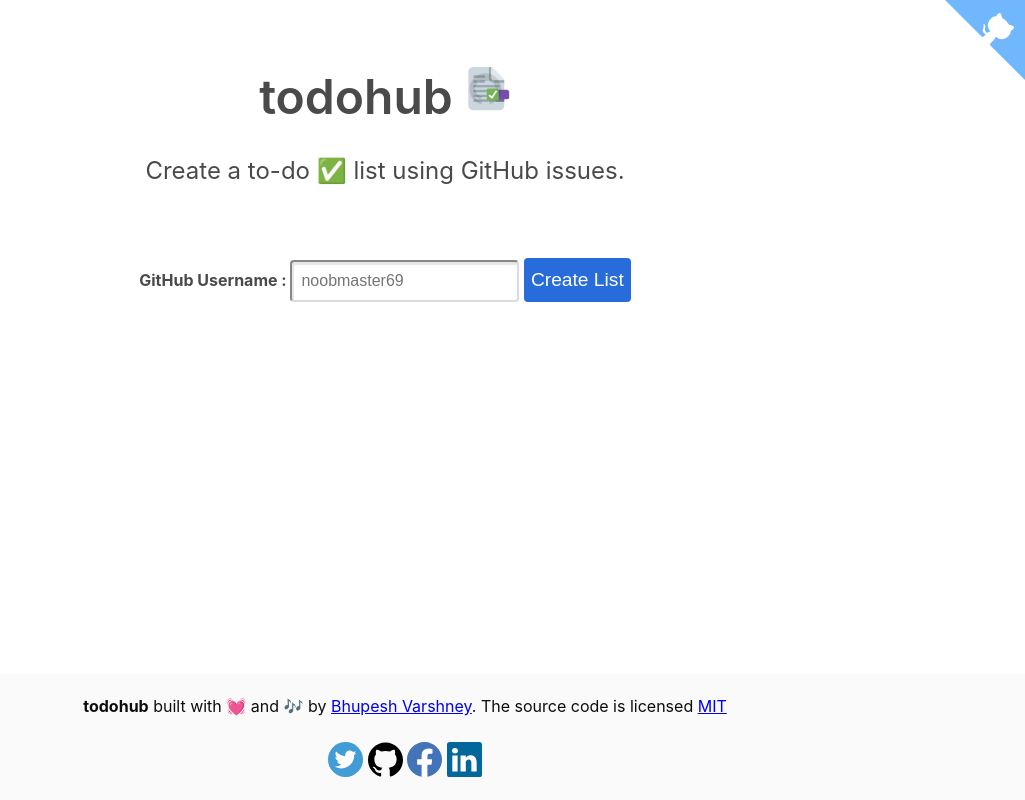
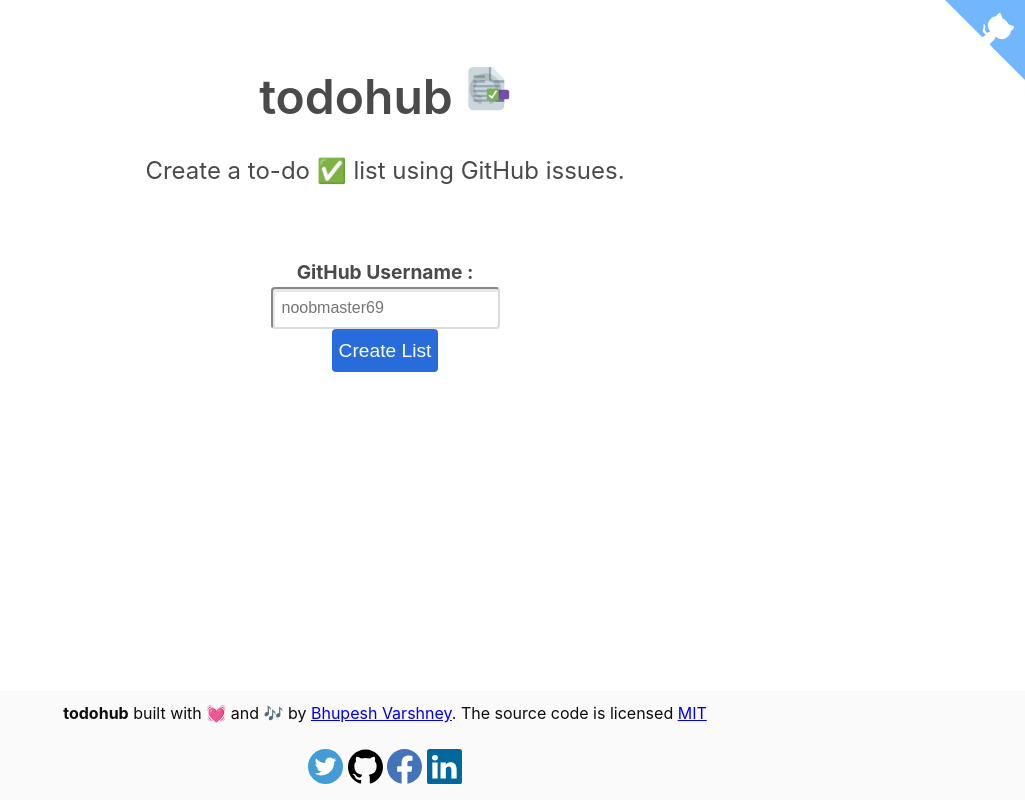
Before and after one commit to Bhupesh-V/todohub, a plain HTML site: page index.html in a window 1280 px wide. Shown: the whole page, without its empty margins (255-1280 px from the left). Drawn offline with Linux system fonts and the light colour scheme.

Commit message:
minor fix

```diff
--- a/style.css
+++ b/style.css
@@ -1,15 +1,23 @@
 p {
-	background-color: #fff;
+	background-color:#fff521;
 	border-radius: 6px;
 	box-shadow: 0 2px 3px rgba(10,10,10,.1),0 0 0 1px rgba(10,10,10,.1);
 	color: #4a4a4a;
 	display: block;
 	padding: 1.25rem;
+	max-width: 400px;
 }
-
+#inputform {
+	display: flex;
+	align-content: center;
+	align-items: center;
+	flex-wrap: wrap;
+	flex-direction: column;
+}
 label {
 	max-width: 50%;
 	font-weight: bold;
+	font-size: 1.2em;
 }
 body {
 	min-height: 400px;
@@ -89,12 +97,11 @@ footer {
 	width: 100%;
 	color: #0d0d0d;
 	text-align: center;
-	height: 56px;
-	padding: 20px;
 	background-color: #fafafa;
 	bottom: 0px;
-	padding-bottom: 50px;
 	left: 0px;
+	padding-top: 10px;
+	padding-bottom: 10px;
 }/*
 @media only screen and (min-device-width : 320px) and (max-device-width : 480px){
   footer {
```
